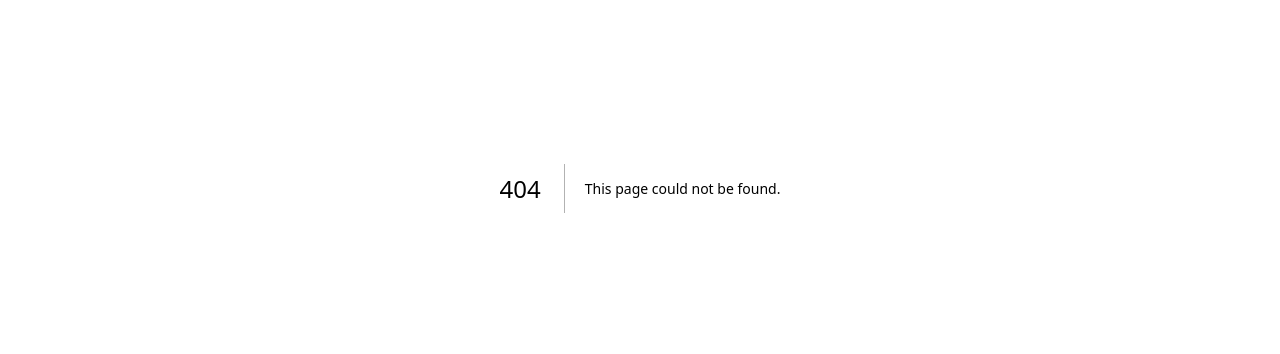
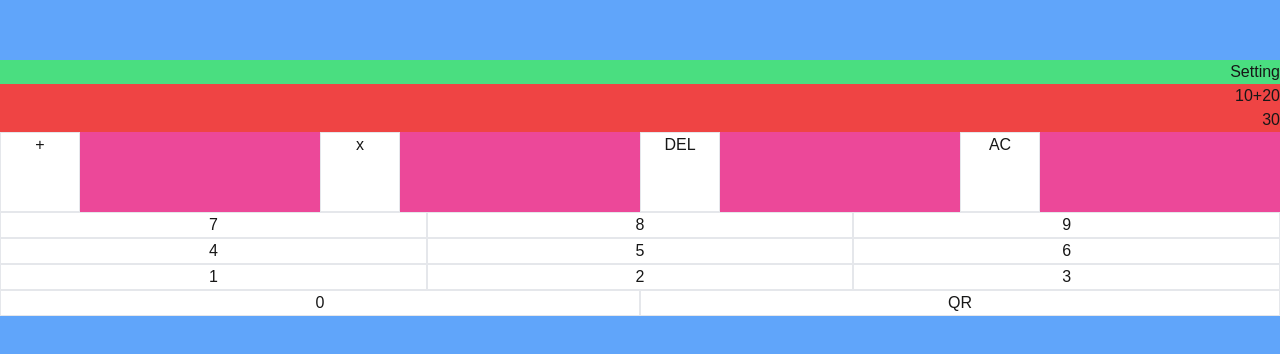
Before and after one commit to fitm-elite/software-development-camp-team-b, a Next.js app: page /calculator in a window 1280 px wide. Before the commit this address had no page. Shown: the part 212-566 px from the top of the page. Built offline with nearby package versions, Linux system fonts and the light colour scheme.

Commit message:
[Update] ui calculator

```diff
--- a/src/app/calculater/page.tsx
+++ /dev/null
@@ -1,9 +0,0 @@
-'use client'
-
-import React from 'react'
-
-export default function page() {
-  return (
-    <div>Calculate</div>
-  )
-}
--- /dev/null
+++ b/src/app/calculator/page.tsx
@@ -0,0 +1,38 @@
+'use client'
+
+import React from 'react'
+
+export default function page() {
+  return (
+    <div className='bg-blue-400 flex flex-col justify-center h-screen w-full'>
+      <div className='bg-green-400 flex justify-end'>
+        Setting
+      </div>
+      <div className='bg-red-500 flex flex-col items-end'>
+        <div>10+20</div>
+        <div>30</div>
+      </div>
+      <div className='bg-pink-500 grid grid-cols-4 content-center'>
+        <div className='bg-white border text-center w-[5rem] h-[5rem]'>+</div>
+        <div className='bg-white border text-center w-[5rem] h-[5rem]'>x</div>
+        <div className='bg-white border text-center w-[5rem] h-[5rem]'>DEL</div>
+        <div className='bg-white border text-center w-[5rem] h-[5rem]'>AC</div>
+      </div>
+      <div className='bg-purple-500 grid grid-cols-3'>
+        <div className='bg-white border text-center'>7</div>
+        <div className='bg-white border text-center'>8</div>
+        <div className='bg-white border text-center'>9</div>
+        <div className='bg-white border text-center'>4</div>
+        <div className='bg-white border text-center'>5</div>
+        <div className='bg-white border text-center'>6</div>
+        <div className='bg-white border text-center'>1</div>
+        <div className='bg-white border text-center'>2</div>
+        <div className='bg-white border text-center'>3</div>
+      </div>
+      <div className='bg-cyan-500 grid grid-cols-2'>
+        <div className='bg-white border text-center'>0</div>
+        <div className='bg-white border text-center'>QR</div>
+      </div>
+    </div>
+  )
+}
```
